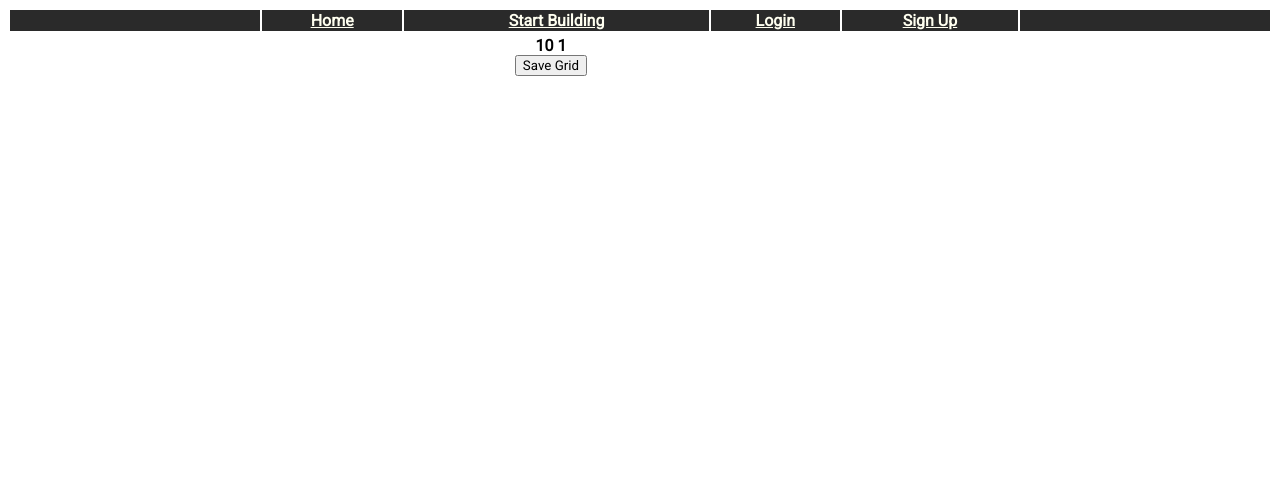
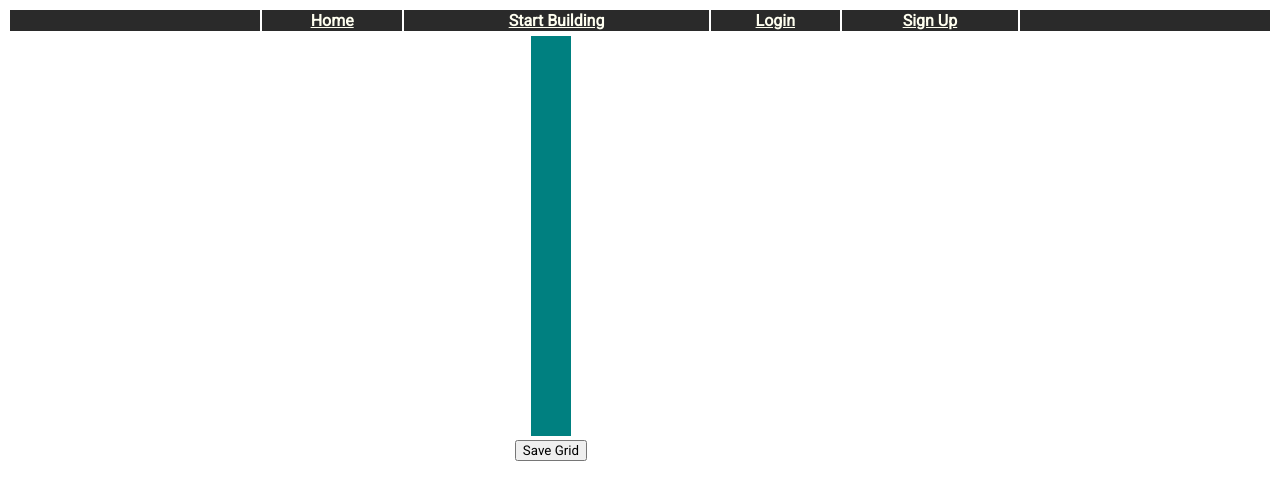
Before and after one commit to blujdude/cs1520project, a Flask app: template templates/grid.html in a window 1280 px wide. Shown: the top 500 px of the page. Run offline with Flask 2, Linux system fonts and the light colour scheme; the template is opened without the code that fills it: most values are stand-ins (such as "Sample title", 1, 10 or a date in 2020); lists and menus that the app fills with data are empty.

Commit message:
Added ability to specify grid size

```diff
--- a/static/css/style.css
+++ b/static/css/style.css
@@ -11,7 +11,7 @@
 	padding: 15px;
 }
 .body{
-
+    height: 75%;
 }
 .whitespace{
     background-color:#777777;
--- a/static/grid.js
+++ b/static/grid.js
@@ -5,12 +5,18 @@ function clickGridBlock(item){
 }
 */
 
-function setupGrid(){
-    length=document.getElementById("lengthField").value;
-    width=document.getElementById("widthField").value;
 
+//Issues - onload event is not working.  Only one parameter is being expressed for some reason.
+function buildCanvas(height, length){
 
-    target=document.getElementById("contain");
+    var canvas=document.getElementById("map");
 
+    // 70px blocks for now
+    canvas.width=40*length;
+    canvas.height=40*height;
 
+    var ctx=canvas.getContext("2d");
+
+    ctx.fillStyle = "#42F5C2";
+    ctx.fillRect(0, 0, canvas.width, canvas.length)
 }
--- a/templates/build.html
+++ b/templates/build.html
@@ -1,8 +1,6 @@
 {% extends 'template.html' %}
 {% block content %}
 <h1>Build Your Map</h1>
-
-<script src="static/grid.js"></script>
 
 <div id="contain">
 <form action='/grid.html' method='post'>
--- a/templates/grid.html
+++ b/templates/grid.html
@@ -1,11 +1,13 @@
 {% extends 'template.html' %}
 {% block content %}
-{{ height }}
-{{ length }}
+<script src="static/grid.js"></script>
 
+<body onload="buildCanvas({{ height }}, {{ length }})">
+
+<canvas id="map" style="background-color: teal"></canvas>
 
 <form method="post" action="/savebuild">
     <input type="submit" class="submit-button" value="Save Grid">
 </form>
-
+</body>
 {% endblock %}
--- a/templates/template.html
+++ b/templates/template.html
@@ -6,7 +6,7 @@
 
     </head>
 
-    <body>
+    <body id="body">
 		<table style="width:100%">
 			<tr class="header">
 				<th class="sidebar"></th>
```
